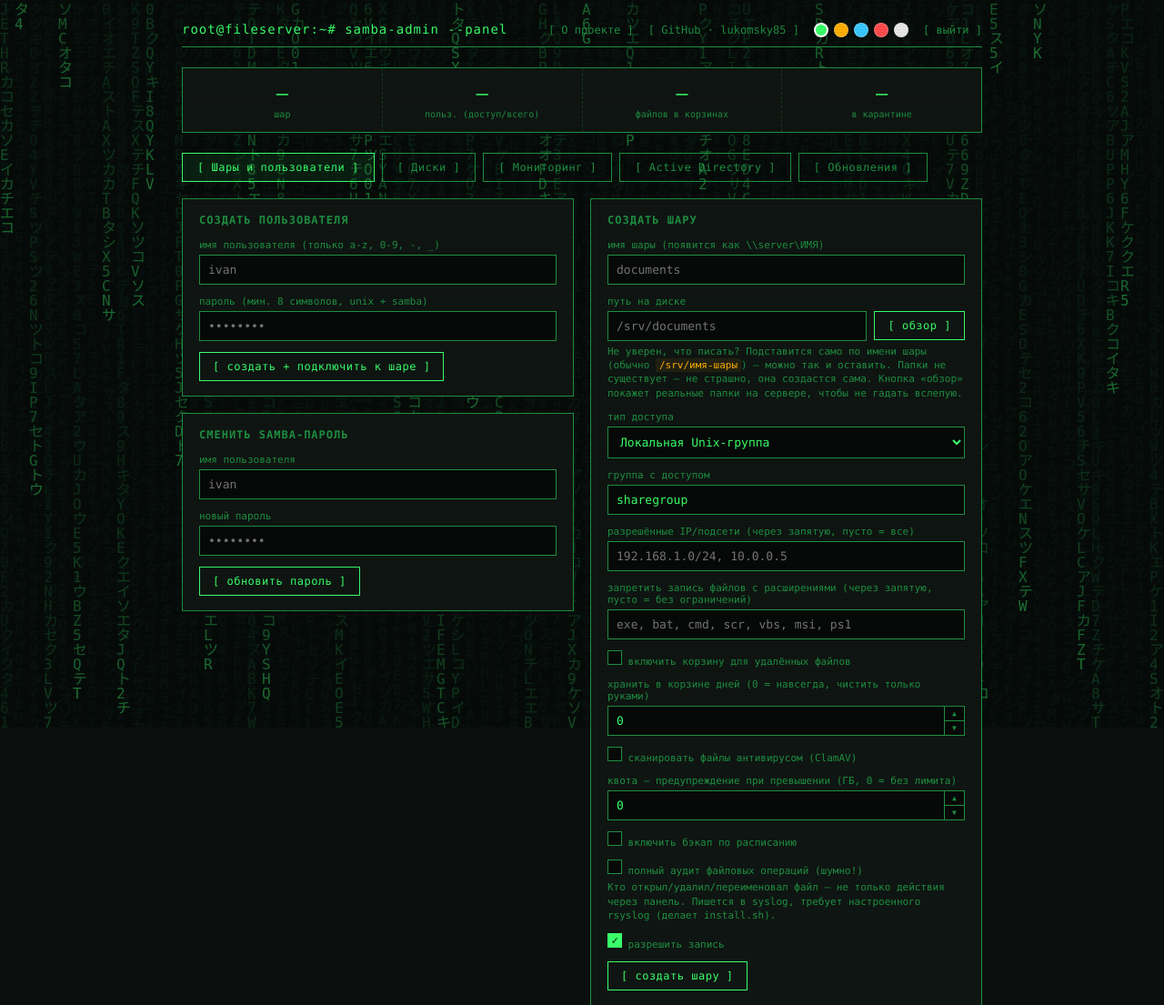
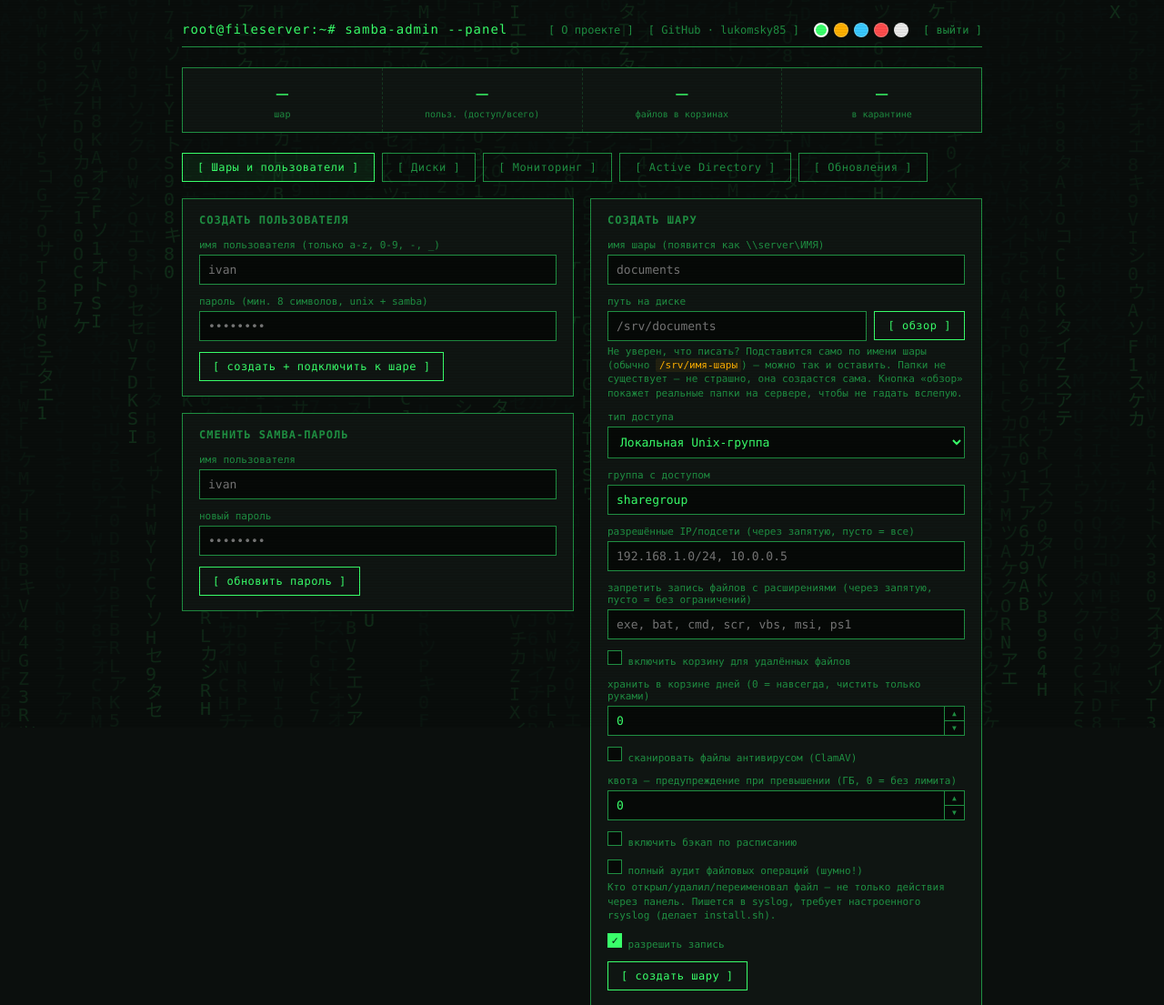
Before and after one commit to lukomsky85/samba-admin-panel, a Flask app: template templates/index.html in a window 1280 px wide. Shown: the top 1105 px of the page at 91% size. Run offline with Flask 3, Linux system fonts and the light colour scheme; the template is opened without the code that fills it, so the values that code supplies are empty; parts of the project's set-up code (start-up, migrations or seed data) failed here and were passed over; some libraries are stand-ins or nearby versions.

Commit message:
Release v1.3.12

```diff
--- a/templates/index.html
+++ b/templates/index.html
@@ -61,7 +61,7 @@
   #matrix-bg {
     position: fixed; inset: 0; z-index: 0;
     pointer-events: none;
-    opacity: 0.4;
+    opacity: 0.12;
   }
   * { scrollbar-width: thin; scrollbar-color: var(--fg-dim) #060907; }
   ::-webkit-scrollbar { width: 9px; height: 9px; }
@@ -961,8 +961,10 @@
 const CSRF_TOKEN = "{{ csrf_token() }}";
 
 // --- Фоновая анимация "цифровой дождь" в цвете текущей темы ---
-// ~20 кадров/сек — панель обычно открыта часами с активным
-// автообновлением данных, полный 60fps для фоновой красоты того не стоит.
+// ~10 кадров/сек и пауза на скрытой вкладке (тот же паттерн, что и у
+// авто-обновления на вкладке "Мониторинг") — панель обычно открыта часами,
+// не было смысла грузить CPU/GPU ради фоновой красоты, которую никто не
+// смотрит, пока вкладка свёрнута или на заднем плане.
 // Намеренно НЕ проверяем prefers-reduced-motion — это личная админ-панель,
 // а не публичный продукт, и раньше эта проверка тихо отключала эффект тем,
 // кто явно его хотел (диагностировано через реальную проверку в консоли
@@ -972,10 +974,11 @@ const CSRF_TOKEN = "{{ csrf_token() }}";
   if (!canvas) return;
 
   const ctx = canvas.getContext('2d');
-  const FONT_SIZE = 16;
+  const FONT_SIZE = 20;
   const CHARS = 'アイウエオカキクケコサシスセソタチツテト0123456789ABCDEFGHIJKLMNOPQRSTUVWXYZ';
   let columns = 0;
   let drops = [];
+  let matrixTimer = null;
 
   function hexToRgba(hex, alpha) {
     hex = hex.trim().replace('#', '');
@@ -1022,9 +1025,24 @@ const CSRF_TOKEN = "{{ csrf_token() }}";
     }
   }
 
+  function startMatrixTimer() {
+    if (matrixTimer) return;
+    matrixTimer = setInterval(draw, 100);
+  }
+
+  function stopMatrixTimer() {
+    if (!matrixTimer) return;
+    clearInterval(matrixTimer);
+    matrixTimer = null;
+  }
+
   resize();
   window.addEventListener('resize', resize);
-  setInterval(draw, 50);
+  document.addEventListener('visibilitychange', () => {
+    if (document.hidden) stopMatrixTimer();
+    else startMatrixTimer();
+  });
+  startMatrixTimer();
 })();
 
 const consoleEl = document.getElementById('console');
--- a/templates/login.html
+++ b/templates/login.html
@@ -30,7 +30,7 @@
   #matrix-bg {
     position: fixed; inset: 0; z-index: 0;
     pointer-events: none;
-    opacity: 0.4;
+    opacity: 0.12;
   }
   body::before {
     content: "";
@@ -91,11 +91,12 @@
   if (!canvas) return;
 
   const ctx = canvas.getContext('2d');
-  const FONT_SIZE = 16;
+  const FONT_SIZE = 20;
   const CHARS = 'アイウエオカキクケコサシスセソタチツテト0123456789ABCDEFGHIJKLMNOPQRSTUVWXYZ';
   const FG_COLOR = '#39ff6a';
   const BG_FADE = 'rgba(11, 15, 13, 0.08)';
   let drops = [];
+  let matrixTimer = null;
 
   function resize() {
     canvas.width = window.innerWidth;
@@ -121,9 +122,24 @@
     }
   }
 
+  function startMatrixTimer() {
+    if (matrixTimer) return;
+    matrixTimer = setInterval(draw, 100);
+  }
+
+  function stopMatrixTimer() {
+    if (!matrixTimer) return;
+    clearInterval(matrixTimer);
+    matrixTimer = null;
+  }
+
   resize();
   window.addEventListener('resize', resize);
-  setInterval(draw, 50);
+  document.addEventListener('visibilitychange', () => {
+    if (document.hidden) stopMatrixTimer();
+    else startMatrixTimer();
+  });
+  startMatrixTimer();
 })();
 </script>
 </body>
```
